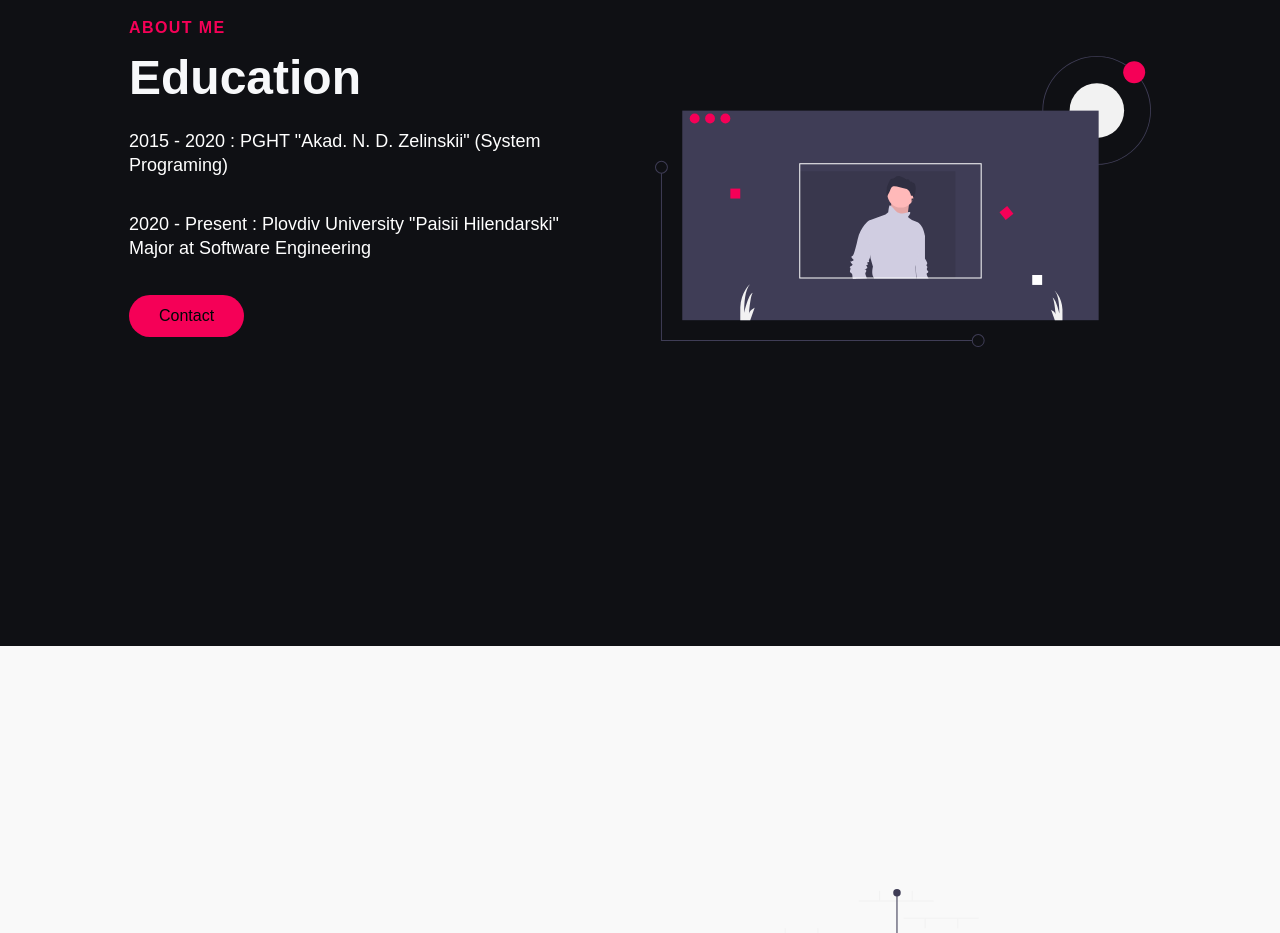
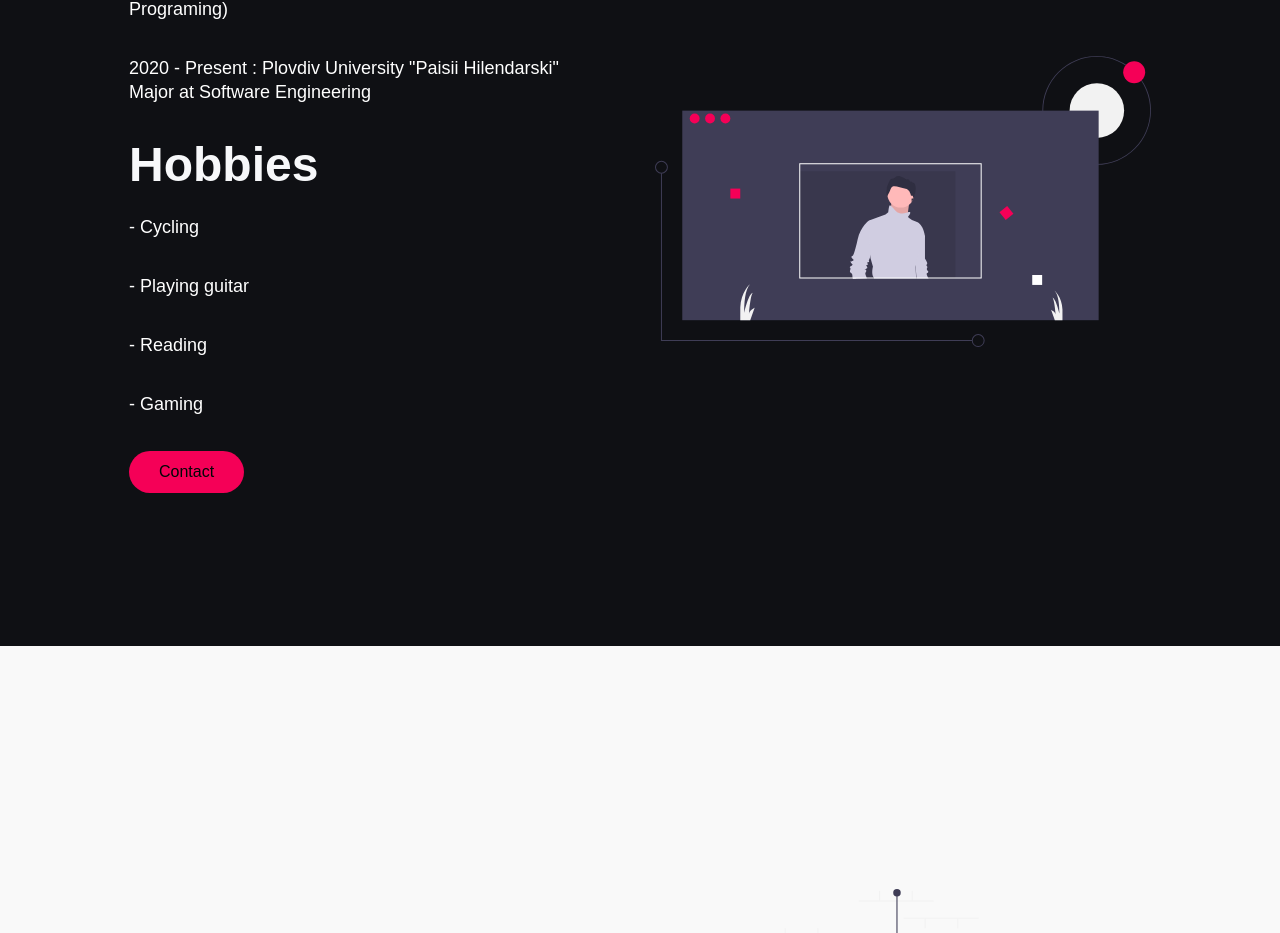
Before and after one commit to nikolaypleshkov/personal-website, a React (Create React App) app: page / in a window 1280 px wide. Shown: the part 1214-2147 px from the top of the page. Built offline with nearby package versions, Linux system fonts and the light colour scheme; a web font is replaced by a local one.

Commit message:
update about page

```diff
--- a/src/components/AboutSection/data.js
+++ b/src/components/AboutSection/data.js
@@ -7,6 +7,11 @@ export const homeObjOne = {
     headline: 'Education',
     description: '2015 - 2020 : PGHT "Akad. N. D. Zelinskii" (System Programing)',
     description2: '2020 - Present : Plovdiv University "Paisii Hilendarski" Major at Software Engineering ',
+    headline2: 'Hobbies',
+    hobby1: '- Cycling',
+    hobby2: '- Playing guitar',
+    hobby3: '- Reading',
+    hobby4: '- Gaming',
     buttonLabel: 'Contact',
     imgStart: false,
     img: require('../../images/undraw_portfolio_website_lidw.svg').default,
--- a/src/components/AboutSection/index.js
+++ b/src/components/AboutSection/index.js
@@ -15,7 +15,7 @@ import { ImgWrap,
     from './about-elements'
 
 
-function AboutSection({id,lightBg,lightText,imgStart,topLine,headline,darkText,description,buttonLabel,img,alt,primary,dark,dark2,description2}) {
+function AboutSection({id,lightBg,lightText,imgStart,topLine,headline,darkText,description,buttonLabel,img,alt,primary,dark,dark2,description2,headline2,hobby1,hobby2,hobby3,hobby4}) {
     return (
         <>
         <AboutContainer lightBg={lightBg} id={id}>
@@ -27,6 +27,11 @@ function AboutSection({id,lightBg,lightText,imgStart,topLine,headline,darkText,d
                          <Heading lightText={lightText}>{headline}</Heading>
                          <Subtitle darkText={darkText}>{description}</Subtitle>
                          <Subtitle darkText={darkText}>{description2}</Subtitle>
+                         <Heading lightText={lightText}>{headline2}</Heading>
+                         <Subtitle darkText={darkText}>{hobby1}</Subtitle>
+                         <Subtitle darkText={darkText}>{hobby2}</Subtitle>
+                         <Subtitle darkText={darkText}>{hobby3}</Subtitle>
+                         <Subtitle darkText={darkText}>{hobby4}</Subtitle>
                          <BtnWrap>
                              <Button to='home' smooth={true} duration={500} spy={true} exacr="true" offset={-80} primary={primary ? 1 : 0} dark={dark ? 1 : 0} dark2={dark2 ? 1 : 0}>{buttonLabel}</Button>
                          </BtnWrap>
```
